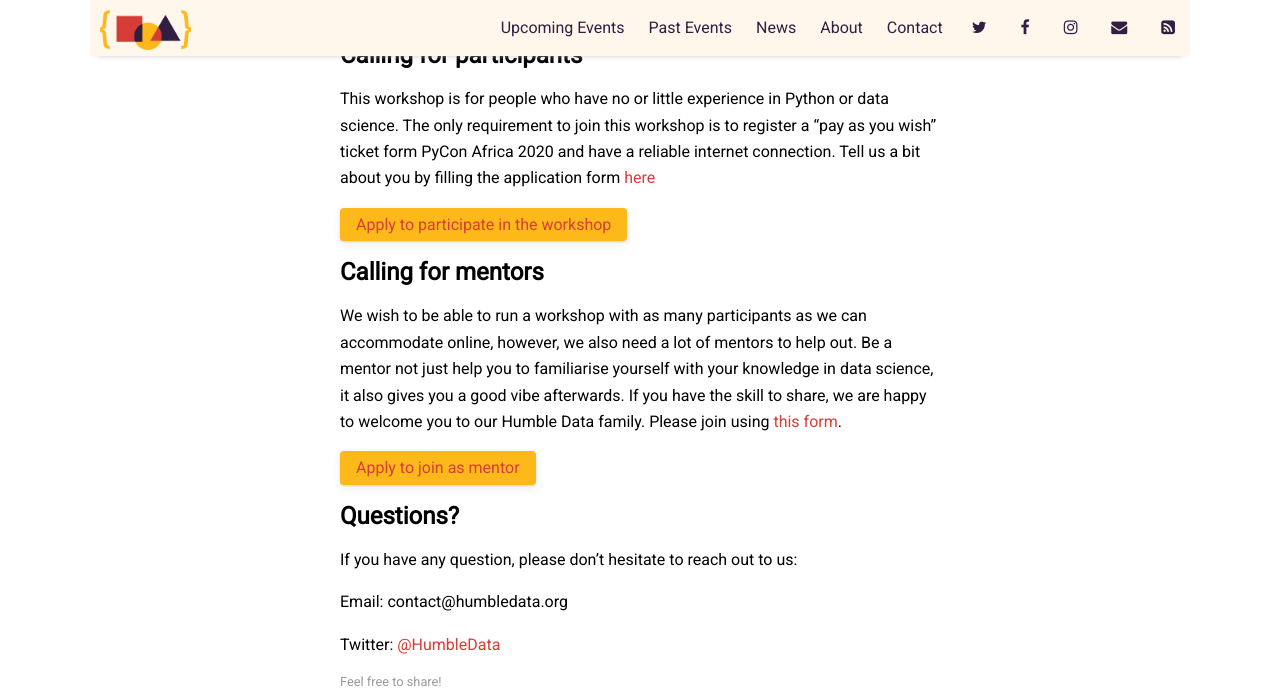
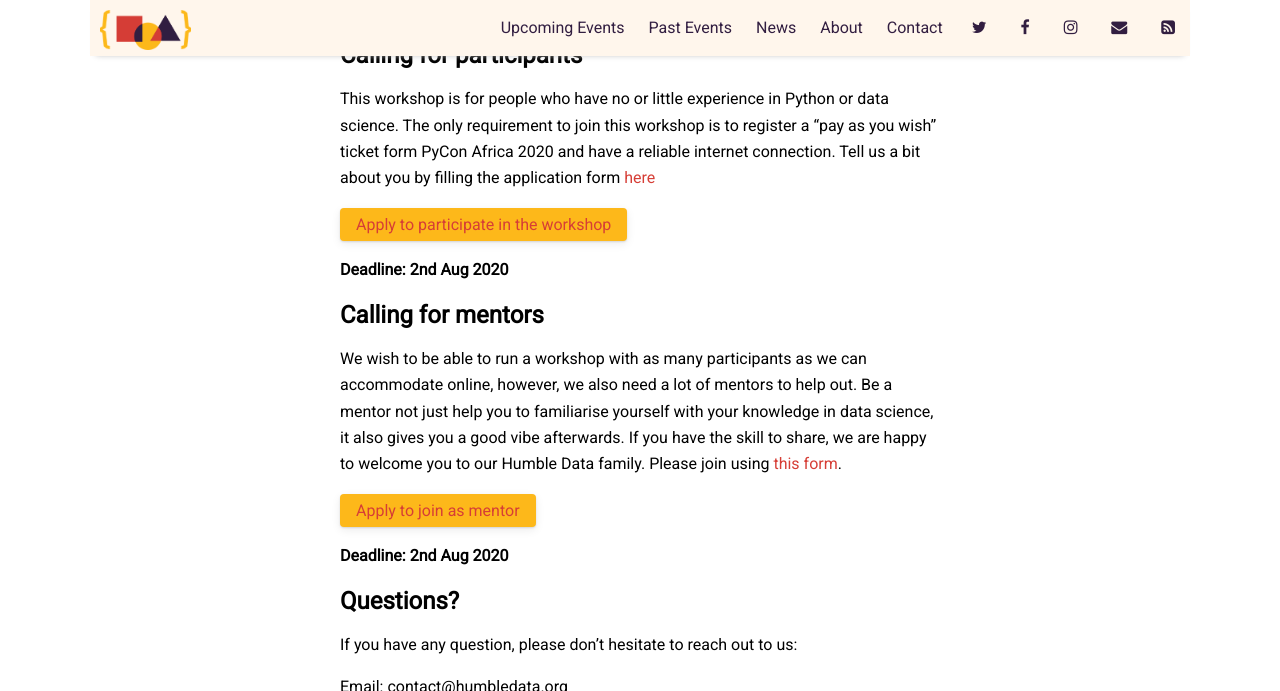
Before and after one commit to HumbleData/HumbleData.github.io, a Jekyll site: the page built from _posts/2020-08-09-pyconafrica2020.md, in a window 1280 px wide and 900 px high, scrolled down 1019 px, cut to the strip 0-691 px from the top of the window. Built offline with Jekyll 4.4.1, drawn with Linux system fonts in a browser that asks for light colours; nearby versions of some CDN libraries; comment, search, counter and statistics services are not loaded.

Commit message:
Adding deadline to website

```diff
--- a/_posts/2020-08-09-pyconafrica2020.md
+++ b/_posts/2020-08-09-pyconafrica2020.md
@@ -23,11 +23,15 @@
 
 [Apply to participate in the workshop](https://t.co/DcilroLk1i?amp=1){: .btn}
 
+**Deadline: 2nd Aug 2020**
+
 ## Calling for mentors
 
 We wish to be able to run a workshop with as many participants as we can accommodate online, however, we also need a lot of mentors to help out. Be a mentor not just help you to familiarise yourself with your knowledge in data science, it also gives you a good vibe afterwards. If you have the skill to share, we are happy to welcome you to our Humble Data family. Please join using [this form](https://t.co/MvEp7Q2Iff?amp=1).
 
 [Apply to join as mentor](https://t.co/MvEp7Q2Iff?amp=1){: .btn}
+
+**Deadline: 2nd Aug 2020**
 
 ## Questions?
 
```
